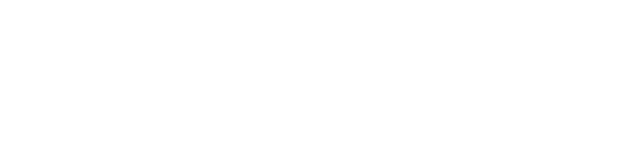
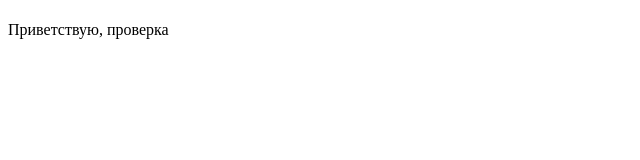
Before and after one commit to elboyko/flex, a plain HTML site: page index.html in a window 1280 px wide. Shown: the whole page, without its empty margins (0-640 px from the left). Drawn offline with Linux system fonts and the light colour scheme.

Commit message:
Update index.html добавила параграф

```diff
--- a/index.html
+++ b/index.html
@@ -10,6 +10,8 @@
 
 <body>
    <h1 class="Hello"></h1>
+   <p>Приветствую, проверка</p>
+
 </body>
 
 </html>
```
